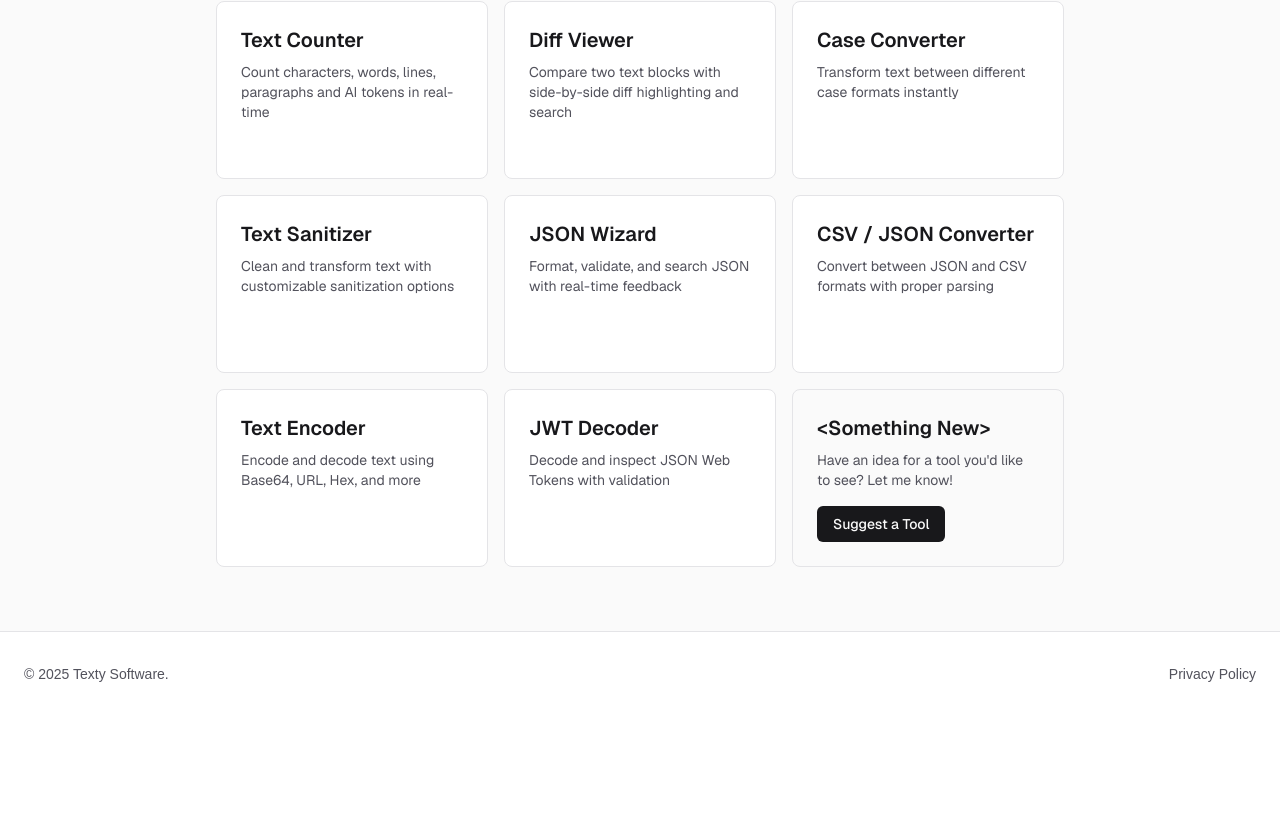
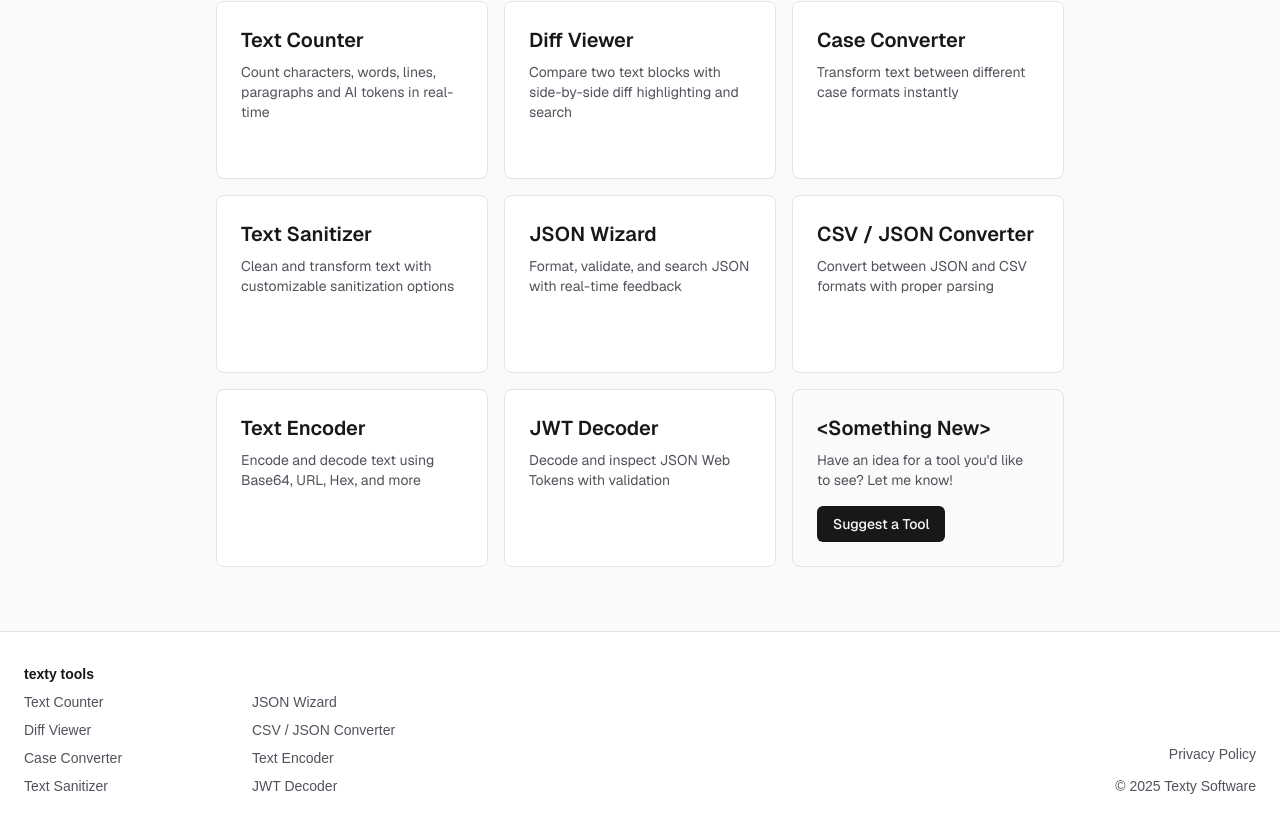
Before and after one commit to evanisnor/textytools, a Next.js app: page / in a window 1280 px wide. Shown: the part 195-1023 px from the top of the page. Before the commit the page ends 911 px from the top, so only its background shows below. Built offline with nearby package versions, Linux system fonts and the light colour scheme; no server answers.

Commit message:
tool directory in the footer

```diff
--- a/app/layout.tsx
+++ b/app/layout.tsx
@@ -69,17 +69,81 @@ function Footer() {
   return (
     <footer className="border-t border-zinc-200 dark:border-zinc-800 bg-white dark:bg-zinc-900">
       <div className="max-w-7xl mx-auto px-6 py-8">
-        <div className="flex flex-col md:flex-row justify-between items-center gap-4">
-          <p className="text-sm text-zinc-600 dark:text-zinc-400">
-            © {new Date().getFullYear()} Texty Software.
-          </p>
-          <div className="flex gap-6">
+        <div className="flex flex-col md:flex-row justify-between items-stretch gap-4">
+          <div className="flex-1 md:max-w-md">
+            <h3 className="text-sm font-semibold text-zinc-900 dark:text-zinc-50 mb-2">
+              texty tools
+            </h3>
+            <div
+              aria-label="Tool catalog"
+              className="grid grid-cols-2 gap-2 text-sm text-zinc-600 dark:text-zinc-400"
+            >
+              <div className="flex flex-col gap-2">
+                <Link
+                  href="/text-counter"
+                  className="hover:text-zinc-900 dark:hover:text-zinc-50 transition-colors"
+                >
+                  Text Counter
+                </Link>
+                <Link
+                  href="/diff-viewer"
+                  className="hover:text-zinc-900 dark:hover:text-zinc-50 transition-colors"
+                >
+                  Diff Viewer
+                </Link>
+                <Link
+                  href="/case-converter"
+                  className="hover:text-zinc-900 dark:hover:text-zinc-50 transition-colors"
+                >
+                  Case Converter
+                </Link>
+                <Link
+                  href="/text-sanitizer"
+                  className="hover:text-zinc-900 dark:hover:text-zinc-50 transition-colors"
+                >
+                  Text Sanitizer
+                </Link>
+              </div>
+
+              <div className="flex flex-col gap-2">
+                <Link
+                  href="/json-wizard"
+                  className="hover:text-zinc-900 dark:hover:text-zinc-50 transition-colors"
+                >
+                  JSON Wizard
+                </Link>
+                <Link
+                  href="/csv-json-converter"
+                  className="hover:text-zinc-900 dark:hover:text-zinc-50 transition-colors"
+                >
+                  CSV / JSON Converter
+                </Link>
+                <Link
+                  href="/text-encoder"
+                  className="hover:text-zinc-900 dark:hover:text-zinc-50 transition-colors"
+                >
+                  Text Encoder
+                </Link>
+                <Link
+                  href="/jwt-decoder"
+                  className="hover:text-zinc-900 dark:hover:text-zinc-50 transition-colors"
+                >
+                  JWT Decoder
+                </Link>
+              </div>
+            </div>
+          </div>
+
+          <div className="flex flex-col items-end md:justify-end gap-3">
             <Link
               href="/privacy"
               className="text-sm text-zinc-600 dark:text-zinc-400 hover:text-zinc-900 dark:hover:text-zinc-50 transition-colors"
             >
               Privacy Policy
             </Link>
+            <p className="text-sm text-zinc-600 dark:text-zinc-400">
+              © {new Date().getFullYear()} Texty Software
+            </p>
           </div>
         </div>
       </div>
```
